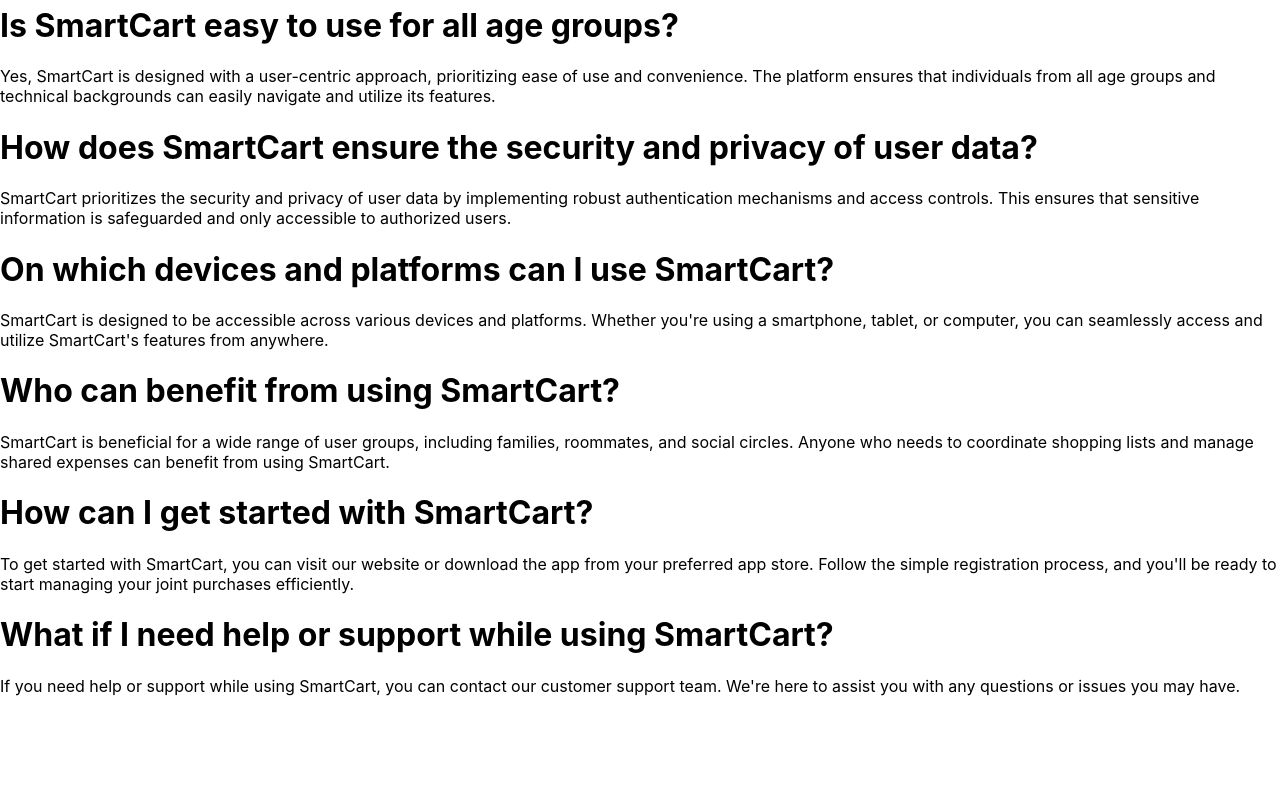
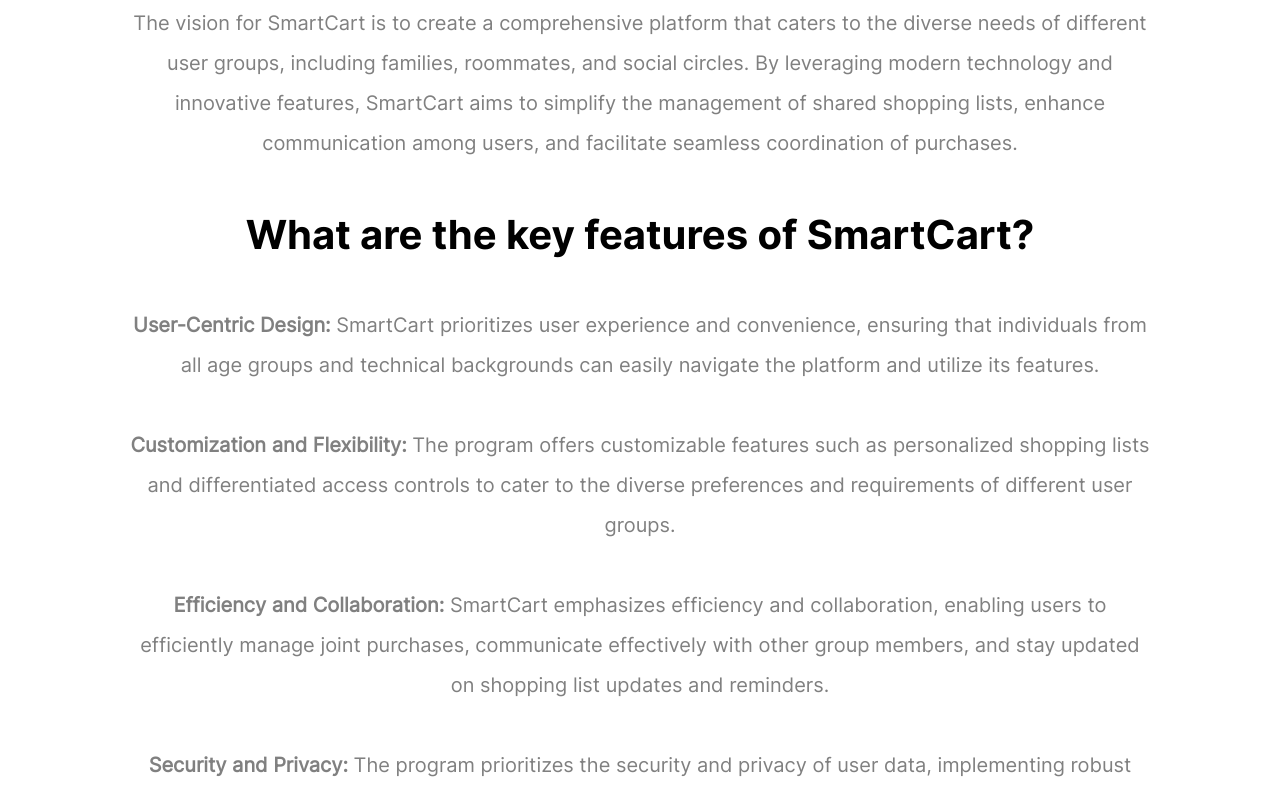
Before and after one commit to PiedPipersNURE/smartcart-front, a React (Create React App) app: page /FAQ in a window 1280 px wide. Shown: the part 880-1674 px from the top of the page. Before the commit the page ends 1592 px from the top, so only its background shows below. Built offline with nearby package versions, Linux system fonts and the light colour scheme.

Commit message:
FAQ styling

```diff
--- a/src/App.css
+++ b/src/App.css
@@ -5,3 +5,9 @@
     justify-content: center;
     align-items: center;
 }
+
+.faq-wrapper{
+    display: flex;
+    flex-direction: column;
+    align-items: center;
+}
--- a/src/App.js
+++ b/src/App.js
@@ -25,7 +25,7 @@
           <Route path="/" exact element={(<div><Header toggleGray={toggleGray}/> <Main isGray={isGray} /></div>)}/>
           <Route path="/login" exact element={<div className='login-body'><LoginPopUp /></div>}/>
           <Route path="/sign-up" exact element={<div className='login-body'><SignUpPopUp /></div>}/>
-          <Route path="/FAQ" exact element = {(<div><Header toggleGray={toggleGray}/><FAQ /></div>)}/>
+          <Route path="/FAQ" exact element = {(<div className='faq-wrapper'><Header toggleGray={toggleGray}/><FAQ /></div>)}/>
         </Routes>
       </div>
     </Router>
--- a/src/Components/FAQ.css
+++ b/src/Components/FAQ.css
@@ -0,0 +1,30 @@
+@font-face {
+    font-family: Inter Bald;
+    src: url("../Assets/Inter-Bold.ttf");
+}
+
+@font-face{
+    font-family: Inter ;
+    src: url("../Assets/Inter-Regular.ttf");
+}
+
+.faq-body{
+    display: flex;
+    flex-direction: column;
+    align-items: center;
+    width: 80vw;
+}
+
+.faq-header{
+    font-family: "Inter Bald";
+    font-size: 5vh;
+    text-align: center;
+}
+
+.faq-paragraph{
+    font-family: "Inter";
+    font-size: 2.5vh;
+    text-align: center;
+    line-height: 2;
+    color: rgb(128, 128, 128);
+}
--- a/src/Components/FAQ.js
+++ b/src/Components/FAQ.js
@@ -5,7 +5,7 @@
 return(
     <div className="faq-body">
     <h1 className="faq-header">What is SmartCart?</h1>
-<p className="faq-paragraph">SmartCart is a revolutionary program designed to simplify the way families and groups of friends organize
+    <p className="faq-paragraph">SmartCart is a revolutionary program designed to simplify the way families and groups of friends organize
      their joint purchases. It provides a convenient and user-friendly platform for collaborative shopping management,
       addressing the common challenges of coordinating shopping lists and expenses among multiple users.</p>
 
@@ -22,11 +22,11 @@
  and facilitate seamless coordination of purchases.</p>
 
 <h1 className="faq-header">What are the key features of SmartCart?</h1>
-<p className="faq-paragraph">User-Centric Design: SmartCart prioritizes user experience and convenience, ensuring that individuals from all age groups and technical backgrounds can easily navigate the platform and utilize its features.
-Customization and Flexibility: The program offers customizable features such as personalized shopping lists and differentiated access controls to cater to the diverse preferences and requirements of different user groups.
-Efficiency and Collaboration: SmartCart emphasizes efficiency and collaboration, enabling users to efficiently manage joint purchases, communicate effectively with other group members, and stay updated on shopping list updates and reminders.
-Security and Privacy: The program prioritizes the security and privacy of user data, implementing robust authentication mechanisms and access controls to safeguard sensitive information.
-Scalability and Accessibility: SmartCart is designed to be scalable and accessible across various devices and platforms, ensuring that users can seamlessly access and utilize its features from anywhere.</p>
+<p className="faq-paragraph"><strong>User-Centric Design:</strong> SmartCart prioritizes user experience and convenience, ensuring that individuals from all age groups and technical backgrounds can easily navigate the platform and utilize its features.<br /><br />
+<strong>Customization and Flexibility:</strong> The program offers customizable features such as personalized shopping lists and differentiated access controls to cater to the diverse preferences and requirements of different user groups.<br /><br />
+<strong>Efficiency and Collaboration:</strong> SmartCart emphasizes efficiency and collaboration, enabling users to efficiently manage joint purchases, communicate effectively with other group members, and stay updated on shopping list updates and reminders.<br /><br />
+<strong>Security and Privacy:</strong> The program prioritizes the security and privacy of user data, implementing robust authentication mechanisms and access controls to safeguard sensitive information.<br /><br />
+<strong>Scalability and Accessibility:</strong> SmartCart is designed to be scalable and accessible across various devices and platforms, ensuring that users can seamlessly access and utilize its features from anywhere.</p>
 
 <h1 className="faq-header">How does SmartCart improve the shopping experience?</h1>
 <p className="faq-paragraph">SmartCart improves the shopping experience by providing a centralized platform for shared shopping management.
@@ -34,7 +34,7 @@
       This reduces confusion, minimizes duplication of efforts, and ensures that no items are missed.</p>
 
 <h1 className="faq-header">Is SmartCart easy to use for all age groups?</h1>
-<p>Yes, SmartCart is designed with a user-centric approach, prioritizing ease of use and convenience.
+<p className="faq-paragraph">Yes, SmartCart is designed with a user-centric approach, prioritizing ease of use and convenience.
  The platform ensures that individuals from all age groups and technical backgrounds can easily navigate and utilize its features.</p>
 
 <h1 className="faq-header">How does SmartCart ensure the security and privacy of user data?</h1>
```
